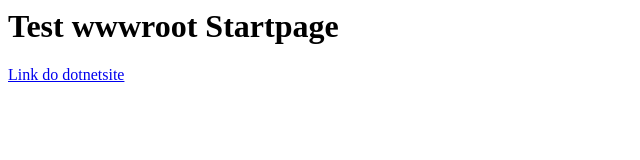
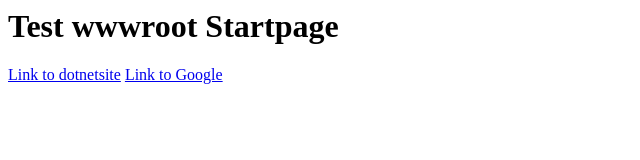
Before and after one commit to dahermansson/TestStaticSite, a plain HTML site: page index.html in a window 1280 px wide. Shown: the whole page, without its empty margins (0-640 px from the left). Drawn offline with Linux system fonts and the light colour scheme.

Commit message:
Update index.html

```diff
--- a/index.html
+++ b/index.html
@@ -1,6 +1,7 @@
 <html>
     <body>
         <h1>Test wwwroot Startpage</h1>
-        <a href="/dotnet/">Link do dotnetsite</a>
+        <a href="/dotnet/">Link to dotnetsite</a>
+        <a href="https://google.com">Link to Google</a>
    </body>
 </html>
```
